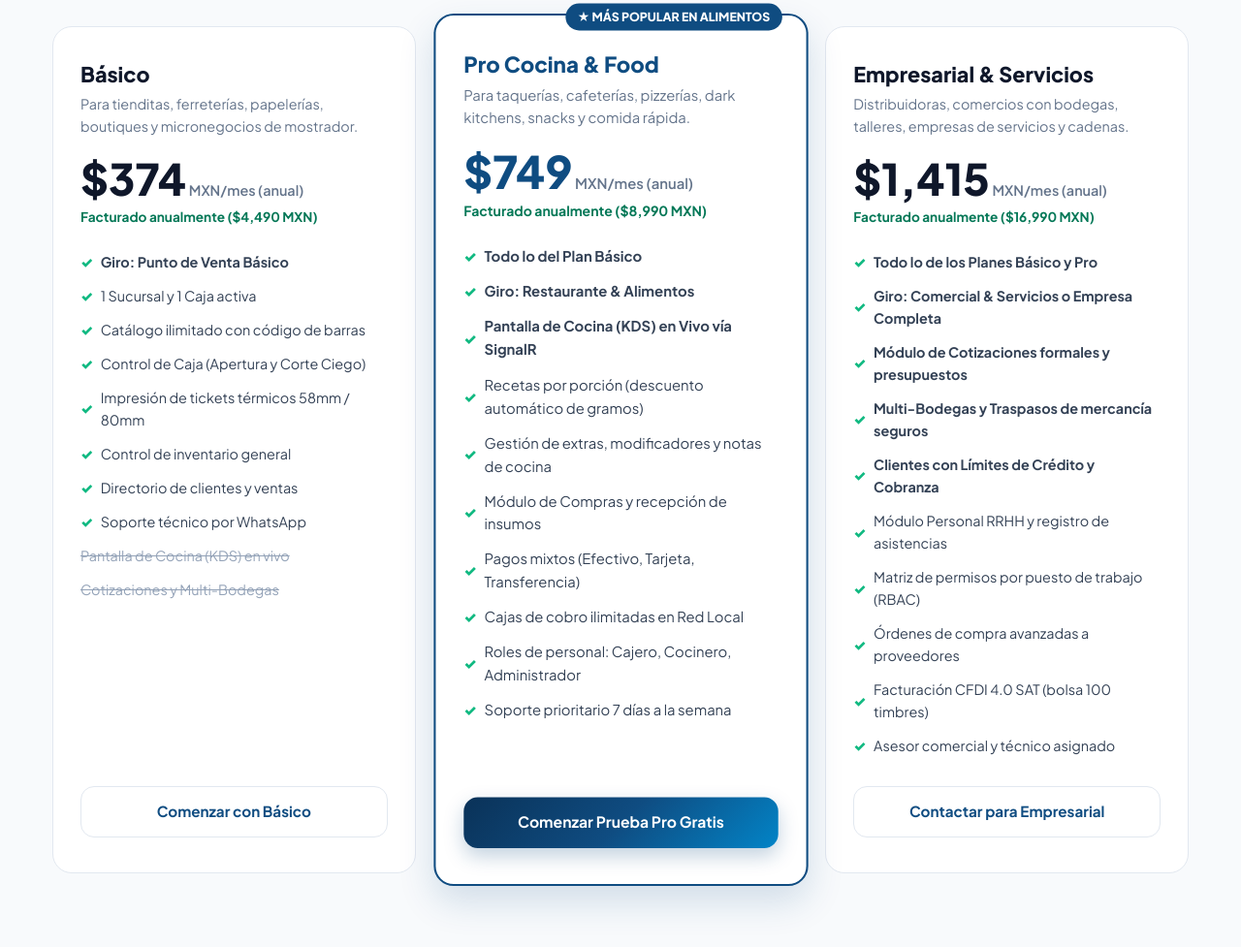
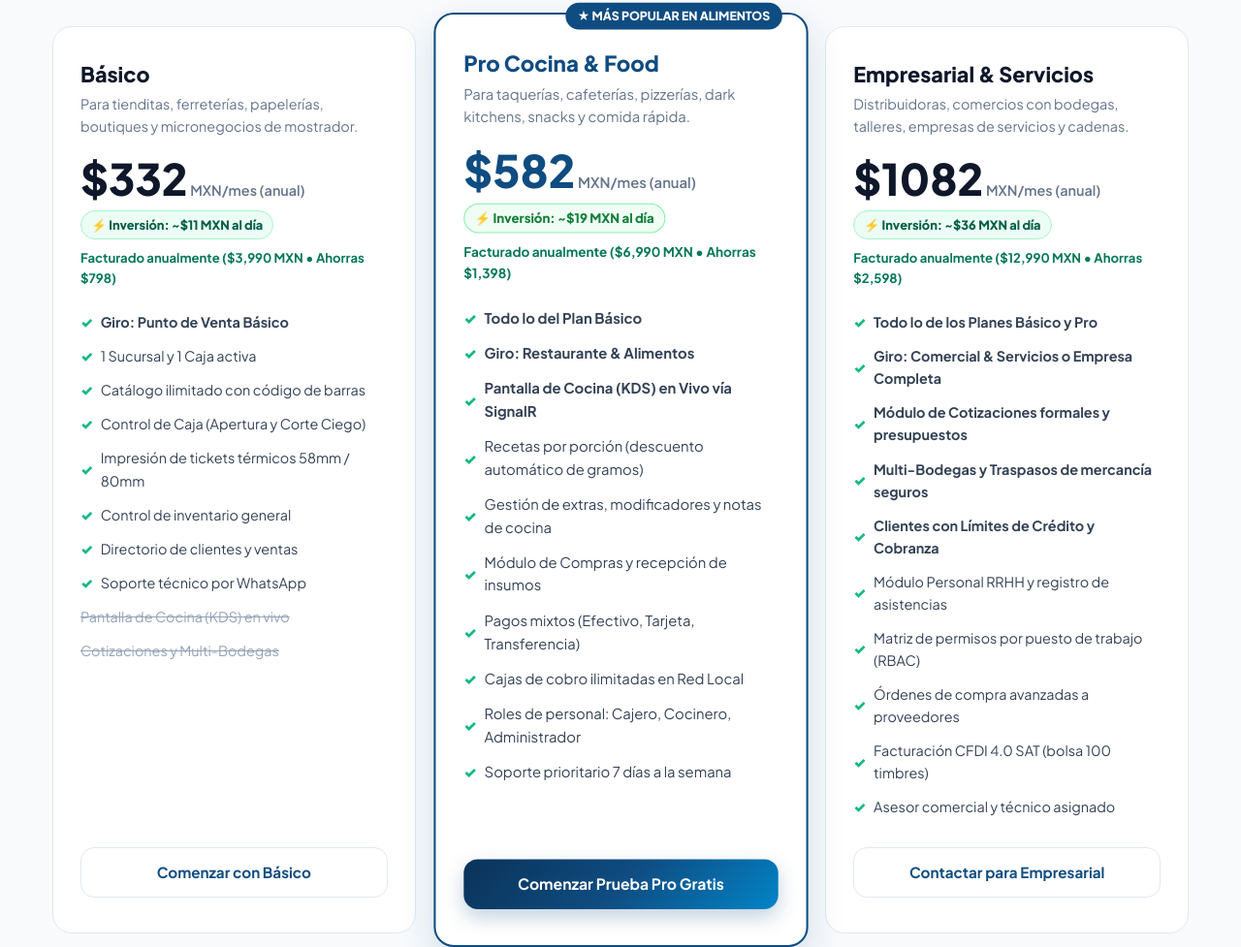
Before and after one commit to J3susAlf/puntogo-landing, a website: page index.html in a window 1280 px wide. Shown: the part 4794-5771 px from the top of the page at 97% size. Drawn offline with Linux system fonts and the light colour scheme.

Commit message:
Update pricing to 399/699/1299 and add daily investment calculation

```diff
--- a/css/styles.css
+++ b/css/styles.css
@@ -867,10 +867,30 @@ input:checked + .toggle-slider:before {
 }
 
 .pricing-billed-annual {
-  font-size: 0.85rem;
+  font-size: 0.82rem;
   color: #047857;
   font-weight: 700;
   margin-top: 4px;
+}
+
+.pricing-daily-badge {
+  display: inline-flex;
+  align-items: center;
+  gap: 6px;
+  background: #ecfdf5;
+  color: #065f46;
+  border: 1px solid #a7f3d0;
+  padding: 4px 10px;
+  border-radius: var(--radius-full);
+  font-size: 0.8rem;
+  font-weight: 800;
+  margin: 8px 0 4px;
+}
+
+.pricing-card.popular .pricing-daily-badge {
+  background: #f0fdf4;
+  color: #15803d;
+  border-color: #86efac;
 }
 
 .pricing-list {
--- a/index.html
+++ b/index.html
@@ -808,9 +808,10 @@
           <p class="pricing-desc">Para tienditas, ferreterías, papelerías, boutiques y micronegocios de mostrador.</p>
 
           <div class="pricing-price-wrap">
-            <span id="price-basico" class="pricing-amount">$374</span>
+            <span id="price-basico" class="pricing-amount">$332</span>
             <span class="pricing-period">MXN/mes (anual)</span>
-            <div class="pricing-billed-annual">Facturado anualmente ($4,490 MXN)</div>
+            <div><span id="daily-basico" class="pricing-daily-badge">⚡ Inversión: ~$11 MXN al día</span></div>
+            <div id="subtext-basico" class="pricing-billed-annual">Facturado anualmente ($3,990 MXN • Ahorras $798)</div>
           </div>
 
           <ul class="pricing-list">
@@ -838,9 +839,10 @@
           <p class="pricing-desc">Para taquerías, cafeterías, pizzerías, dark kitchens, snacks y comida rápida.</p>
 
           <div class="pricing-price-wrap">
-            <span id="price-pro" class="pricing-amount">$749</span>
+            <span id="price-pro" class="pricing-amount">$582</span>
             <span class="pricing-period">MXN/mes (anual)</span>
-            <div class="pricing-billed-annual">Facturado anualmente ($8,990 MXN)</div>
+            <div><span id="daily-pro" class="pricing-daily-badge">⚡ Inversión: ~$19 MXN al día</span></div>
+            <div id="subtext-pro" class="pricing-billed-annual">Facturado anualmente ($6,990 MXN • Ahorras $1,398)</div>
           </div>
 
           <ul class="pricing-list">
@@ -867,9 +869,10 @@
           <p class="pricing-desc">Distribuidoras, comercios con bodegas, talleres, empresas de servicios y cadenas.</p>
 
           <div class="pricing-price-wrap">
-            <span id="price-empresarial" class="pricing-amount">$1,415</span>
+            <span id="price-empresarial" class="pricing-amount">$1,082</span>
             <span class="pricing-period">MXN/mes (anual)</span>
-            <div class="pricing-billed-annual">Facturado anualmente ($16,990 MXN)</div>
+            <div><span id="daily-empresarial" class="pricing-daily-badge">⚡ Inversión: ~$36 MXN al día</span></div>
+            <div id="subtext-empresarial" class="pricing-billed-annual">Facturado anualmente ($12,990 MXN • Ahorras $2,598)</div>
           </div>
 
           <ul class="pricing-list">
@@ -1035,7 +1038,7 @@
             <li><a href="#modulos">Restaurante & Alimentos</a></li>
             <li><a href="#modulos">Comercial & Servicios</a></li>
             <li><a href="#modulos">Empresa Completa</a></li>
-            <li><a href="#planes">Planes desde $374/mes</a></li>
+            <li><a href="#planes">Planes desde $332/mes (~$11/día)</a></li>
           </ul>
         </div>
 
--- a/js/main.js
+++ b/js/main.js
@@ -228,9 +228,30 @@ function initGirosAndModules() {
    2. Billing Toggle (Mensual vs Anual)
    ---------------------------------------------------- */
 const PRICING_DATA = {
-  basico: { monthly: 449, annual: 4490, annualMonthEquivalent: 374 },
-  pro: { monthly: 899, annual: 8990, annualMonthEquivalent: 749 },
-  empresarial: { monthly: 1699, annual: 16990, annualMonthEquivalent: 1415 },
+  basico: {
+    monthly: 399,
+    annual: 3990,
+    annualMonthEquivalent: 332,
+    savingsAnnual: 798,
+    dailyMonthly: 13,
+    dailyAnnual: 11,
+  },
+  pro: {
+    monthly: 699,
+    annual: 6990,
+    annualMonthEquivalent: 582,
+    savingsAnnual: 1398,
+    dailyMonthly: 23,
+    dailyAnnual: 19,
+  },
+  empresarial: {
+    monthly: 1299,
+    annual: 12990,
+    annualMonthEquivalent: 1082,
+    savingsAnnual: 2598,
+    dailyMonthly: 43,
+    dailyAnnual: 36,
+  },
 };
 
 function initBillingToggle() {
@@ -243,34 +264,53 @@ function initBillingToggle() {
     empresarial: document.getElementById("price-empresarial"),
   };
 
+  const dailyBadges = {
+    basico: document.getElementById("daily-basico"),
+    pro: document.getElementById("daily-pro"),
+    empresarial: document.getElementById("daily-empresarial"),
+  };
+
+  const annualSubtexts = {
+    basico: document.getElementById("subtext-basico"),
+    pro: document.getElementById("subtext-pro"),
+    empresarial: document.getElementById("subtext-empresarial"),
+  };
+
   const periodLabels = document.querySelectorAll(".pricing-period");
-  const annualSubtexts = document.querySelectorAll(".pricing-billed-annual");
 
   const updatePrices = (isAnnual) => {
     Object.keys(PRICING_DATA).forEach((planKey) => {
+      const data = PRICING_DATA[planKey];
       const el = amounts[planKey];
-      if (!el) return;
+      const dailyEl = dailyBadges[planKey];
+      const subtextEl = annualSubtexts[planKey];
 
-      const data = PRICING_DATA[planKey];
-      if (isAnnual) {
-        el.textContent = `$${data.annualMonthEquivalent}`;
-      } else {
-        el.textContent = `$${data.monthly}`;
+      if (el) {
+        el.textContent = isAnnual ? `$${data.annualMonthEquivalent}` : `$${data.monthly}`;
+      }
+
+      if (dailyEl) {
+        const dailyCost = isAnnual ? data.dailyAnnual : data.dailyMonthly;
+        dailyEl.textContent = `⚡ Inversión: ~$${dailyCost} MXN al día`;
+      }
+
+      if (subtextEl) {
+        subtextEl.style.display = isAnnual ? "block" : "none";
+        subtextEl.textContent = `Facturado anualmente ($${data.annual.toLocaleString("es-MX")} MXN • Ahorras $${data.savingsAnnual.toLocaleString("es-MX")})`;
       }
     });
 
     periodLabels.forEach((label) => {
       label.textContent = isAnnual ? "MXN/mes (anual)" : "MXN/mes";
     });
-
-    annualSubtexts.forEach((subtext) => {
-      subtext.style.display = isAnnual ? "block" : "none";
-    });
   };
 
   toggle.addEventListener("change", (e) => {
     updatePrices(e.target.checked);
   });
+
+  // Run initial state (starts on annual checked)
+  updatePrices(toggle.checked);
 }
 
 /* ----------------------------------------------------
```
